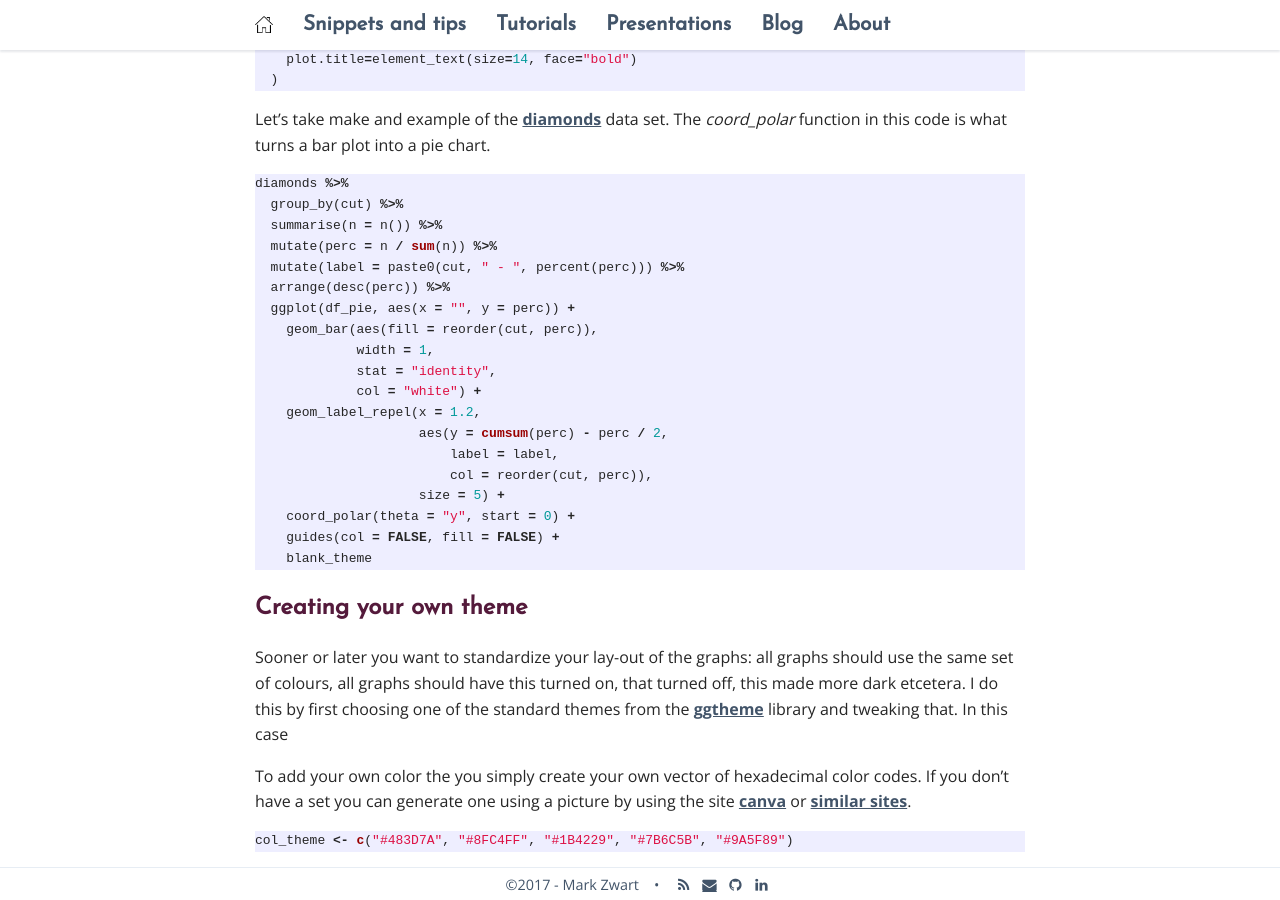
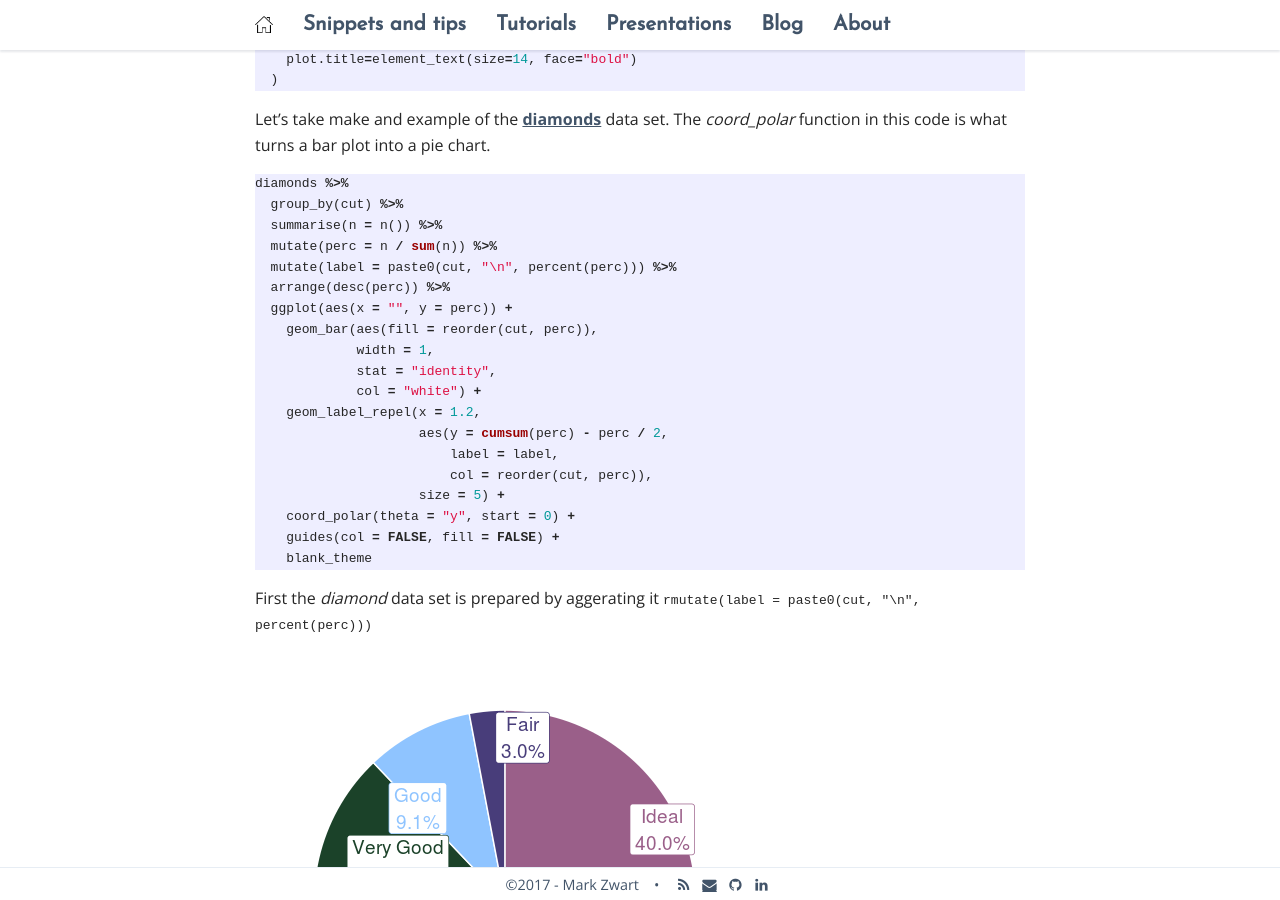
Before and after one commit to mark-me/mark-me.github.io, a Jekyll site: the page built from _pages/snippets-and-tips/graphs/graphs.md, in a window 1280 px wide and 900 px high, scrolled down 3076 px. Built offline with Jekyll 4.4.1, drawn with Linux system fonts in a browser that asks for light colours; nearby versions of some CDN libraries; comment, search, counter and statistics services are not loaded.

Commit message:
Update graphs.md

````diff
--- a/_pages/snippets-and-tips/graphs/graphs.md
+++ b/_pages/snippets-and-tips/graphs/graphs.md
@@ -92,9 +92,9 @@ diamonds %>%
   group_by(cut) %>%
   summarise(n = n()) %>%
   mutate(perc = n / sum(n)) %>%
-  mutate(label = paste0(cut, " - ", percent(perc))) %>%
+  mutate(label = paste0(cut, "\n", percent(perc))) %>%
   arrange(desc(perc)) %>%
-  ggplot(df_pie, aes(x = "", y = perc)) +
+  ggplot(aes(x = "", y = perc)) +
     geom_bar(aes(fill = reorder(cut, perc)),
              width = 1,
              stat = "identity",
@@ -108,6 +108,9 @@ diamonds %>%
     guides(col = FALSE, fill = FALSE) +
     blank_theme
 ```
+First the _diamond_ data set is prepared by aggerating it ```rmutate(label = paste0(cut, "\n", percent(perc)))```
+
+<img src="/_pages/snippets-and-tips/graphs/pie-plot.png" alt="Pie plot" align="center"/>
 
 ## Creating your own theme
 
````
